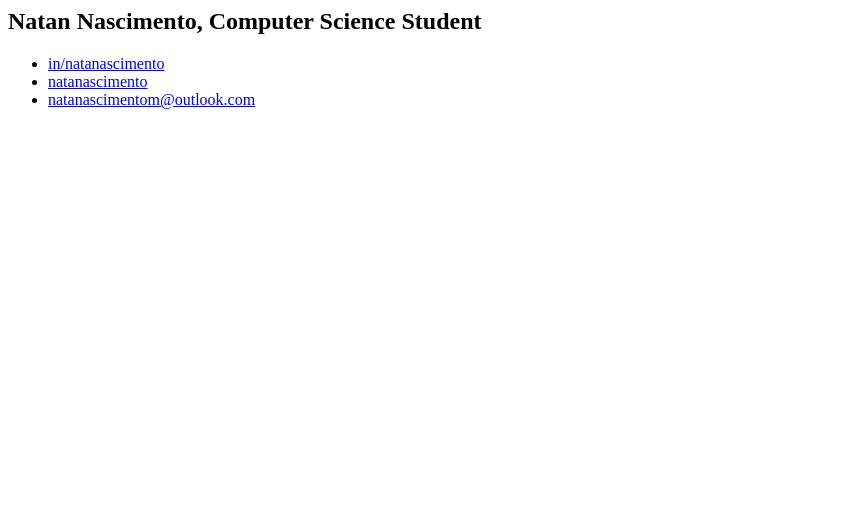
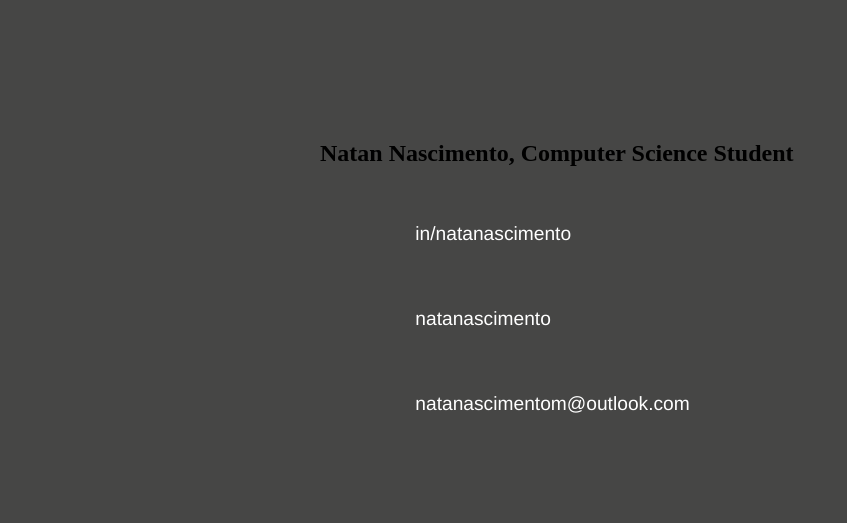
Before and after one commit to natanascimento/natanascimento.github.io, a plain HTML site: page index.html in a window 1280 px wide. Shown: the whole page, without its empty margins (0-847 px from the left). Drawn offline with Linux system fonts and the light colour scheme.

Commit message:
add link css

```diff
--- a/index.html
+++ b/index.html
@@ -1,6 +1,7 @@
 <html>
 <head>
     <title>Natan Nascimento | Computer Science Student</title>
+
 </head>
 
 <body>
@@ -8,6 +9,8 @@
     <div class="presentation">
         <div class="info-box">
             <h2>Natan Nascimento, Computer Science Student</h2>
+
+            <link rel="stylesheet" type="text/css" href="css/natanascimento.css">
 
             <ul class="contact">
                 <li>
```
